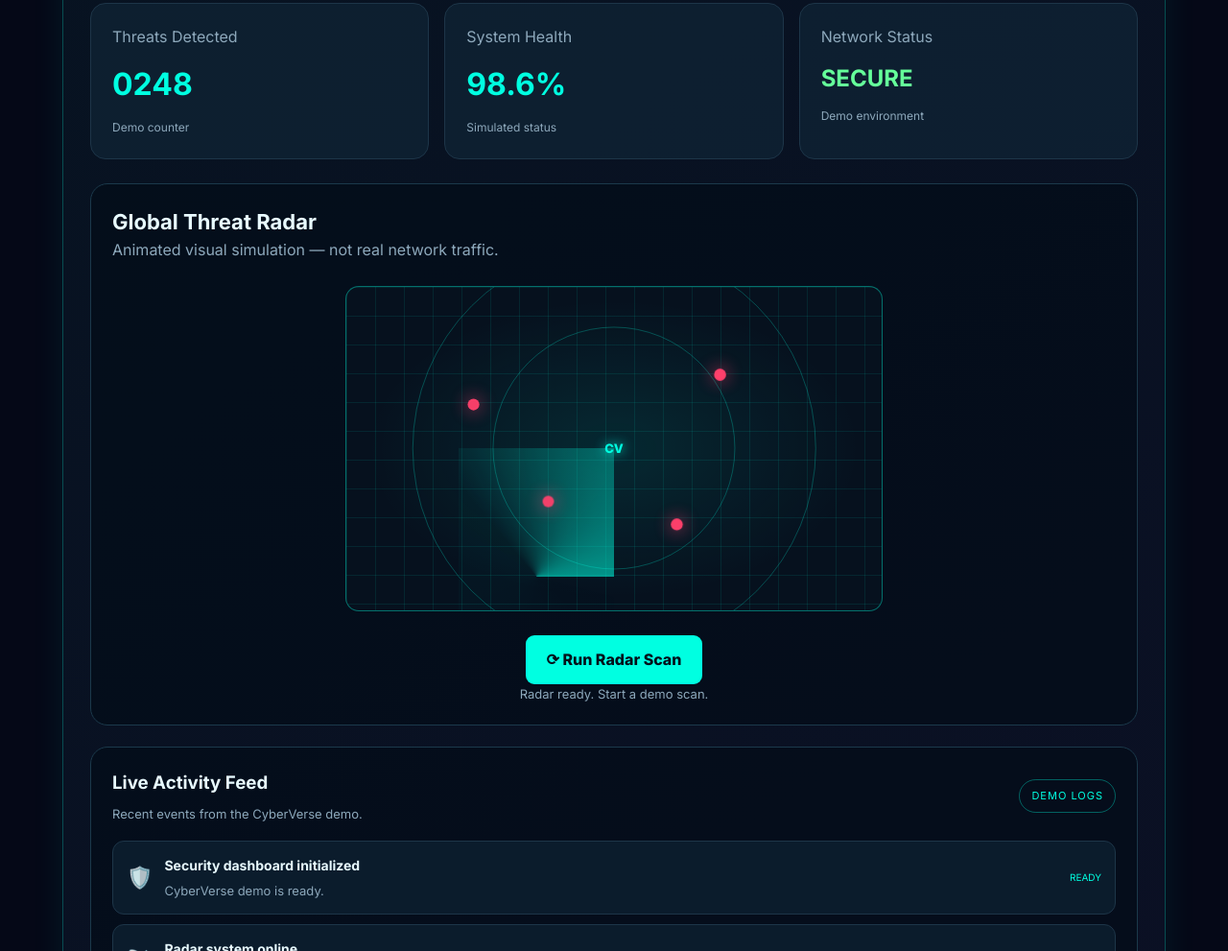
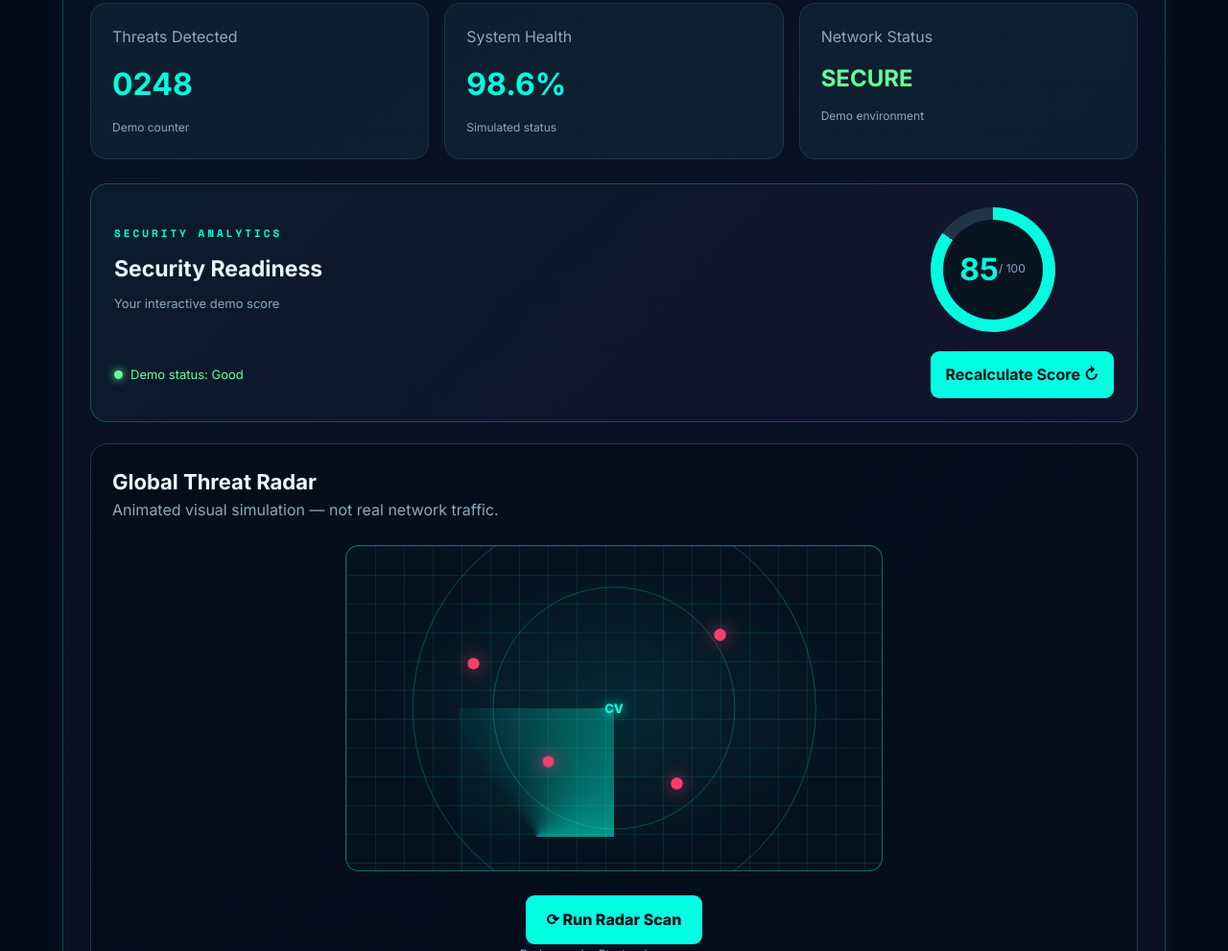
Before and after one commit to prakritinagar01-hub/CyberVerse, a plain HTML site: page index.html in a window 1280 px wide. Shown: the part 2147-3138 px from the top of the page at 96% size. Drawn offline with nearby package versions, Linux system fonts and the light colour scheme.

Commit message:
Add security score meter UI

```diff
--- a/index.html
+++ b/index.html
@@ -128,6 +128,33 @@
     </div>
   </div>
 
+
+<!-- SECURITY SCORE METER -->
+<div class="security-score-panel">
+  <div>
+    <p class="eyebrow">SECURITY ANALYTICS</p>
+    <h3>Security Readiness</h3>
+    <p>Your interactive demo score</p>
+  </div>
+
+  <div class="score-meter" id="score-meter">
+    <div class="score-inner">
+      <strong id="security-score">85</strong>
+      <span>/ 100</span>
+    </div>
+  </div>
+
+  <div class="score-details">
+    <span class="score-dot"></span>
+    <span id="score-status">Demo status: Good</span>
+  </div>
+
+  <button id="score-check-btn" type="button">
+    Recalculate Score ↻
+  </button>
+</div>
+
+
   <div class="radar-panel">
     <div class="radar-info">
       <h3>Global Threat Radar</h3>
--- a/style.css
+++ b/style.css
@@ -372,3 +372,101 @@ footer{display:flex;align-items:center;justify-content:space-between;gap:15px;pa
     transform: translateY(0);
   }
 }
+
+/* ===== SECURITY SCORE METER ===== */
+
+.security-score-panel {
+  margin: 22px 0;
+  padding: 24px;
+  display: grid;
+  grid-template-columns: 1fr auto;
+  gap: 20px;
+  align-items: center;
+  background: linear-gradient(135deg, #0b1b2b, #11132b);
+  border: 1px solid rgba(0, 255, 225, 0.25);
+  border-radius: 18px;
+}
+
+.security-score-panel h3 {
+  margin: 8px 0;
+  color: #e8faff;
+  font-size: 23px;
+}
+
+.security-score-panel p:not(.eyebrow) {
+  color: #8da8bb;
+  font-size: 13px;
+}
+
+.score-meter {
+  width: 130px;
+  height: 130px;
+  display: grid;
+  place-items: center;
+  border-radius: 50%;
+  background: conic-gradient(
+    #00ffe1 0deg 306deg,
+    #203449 306deg 360deg
+  );
+  transition: background 0.6s ease;
+}
+
+.score-inner {
+  width: 104px;
+  height: 104px;
+  display: flex;
+  justify-content: center;
+  align-items: center;
+  border-radius: 50%;
+  background: #091421;
+}
+
+.score-inner strong {
+  color: #00ffe1;
+  font-size: 32px;
+}
+
+.score-inner span {
+  color: #8da8bb;
+  font-size: 12px;
+}
+
+.score-details {
+  display: flex;
+  align-items: center;
+  gap: 8px;
+  color: #65ff9a;
+  font-size: 13px;
+}
+
+.score-dot {
+  width: 9px;
+  height: 9px;
+  background: #65ff9a;
+  border-radius: 50%;
+  box-shadow: 0 0 10px #65ff9a;
+}
+
+#score-check-btn {
+  padding: 12px 16px;
+  color: #04111a;
+  background: #00ffe1;
+  border: none;
+  border-radius: 9px;
+  font-weight: 700;
+  cursor: pointer;
+}
+
+#score-check-btn:hover {
+  box-shadow: 0 0 16px rgba(0, 255, 225, 0.35);
+}
+
+@media (max-width: 520px) {
+  .security-score-panel {
+    grid-template-columns: 1fr;
+  }
+
+  .score-meter {
+    margin: 0 auto;
+  }
+}
```
